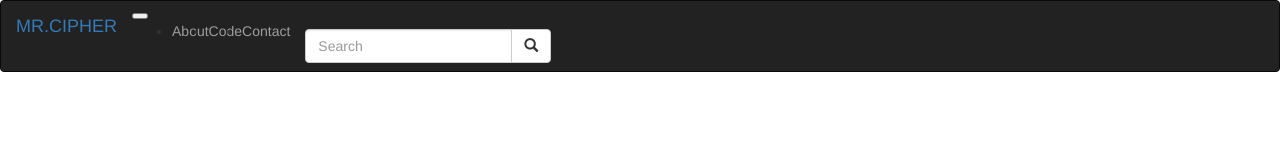
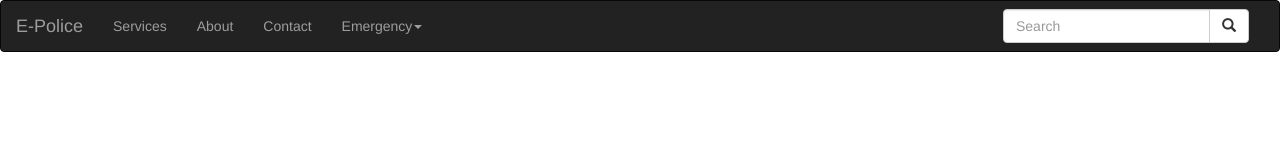
Before and after one commit to shreyastalole/mrcipher, a plain HTML site: page index.html in a window 1280 px wide. Drawn offline with nearby package versions, Linux system fonts and the light colour scheme.

Commit message:
Update index.html

```diff
--- a/index.html
+++ b/index.html
@@ -10,26 +10,37 @@
   <script src="https://maxcdn.bootstrapcdn.com/bootstrap/4.3.1/js/bootstrap.min.js"></script>
 </head>
 <body>
- <nav class="navbar navbar-inverse">
+  <nav class="navbar navbar-inverse navbar-fixed">
+     <div class="container-fluid">
+     <div class="navbar-header">
+       <button type="button" class="navbar-toggle" data-toggle="collapse" data-target="#myNavbar">
+         <span class="icon-bar"></span>
+         <span class="icon-bar"></span>
+         <span class="icon-bar"></span>
+       </button>
+       <a href="#" class="navbar-brand">E-Police</a>
+     </div>
 
-   <div class="container-fluid">
-     <div class="navbar-brand">
-       <a href="Home.html">MR.CIPHER</a>
-     </div>
-     <button type="button" class="navbar-toggler " name="button" data-toggle="collapse" data-target="#toggleNavbar"><span class="navbar-toggler-icon"></span></button>
-     <div class="collapse navbar-collapse" id=toggleNavbar>
-       <ul class="navbar-nav">
-         <li class="nav-item">
-           <a class="nav-link"href="About.html" target="_blank"> About </a>
+       <div class="collapse navbar-collapse" id="myNavbar">
+        <ul class="nav navbar-nav">
+
+          <li class=""><a href="#" class="">Services</a></li>
+          <li><a href="#" class="">About</a></li>
+          <li><a href="#" class="">Contact</a></li>
+
+          <li class="dropdown">
+            <a href="#" class="dropdown-toggle" data-toggle="dropdown">Emergency<span class="caret"></span></a>
+            <ul class="dropdown-menu">
+
+              <li><a href="emergency.html">Medical</a></li>
+              <li><a href="emergency.html">Criminal</a></li>
+              <li><a href="emergency.html">Tragedy</a></li>
+
+            </ul>
           </li>
-         <li class="nav-item">
-           <a class="nav-link"href="Code.html"> Code </a>
-         </li>
-         <li class="nav-item">
-           <a class="nav-link"href="Contact.html"> Contact </a>
-         </li>
+
         </ul>
-       <form class="navbar-form navbar-left" action="/action_page.php">
+        <form class="navbar-form navbar-right" action="/action_page.php">
          <div class="input-group">
            <input type="text" class="form-control" placeholder="Search" name="search">
            <div class="input-group-btn">
```
Lines whose indentation alone changed are shown as unchanged.
